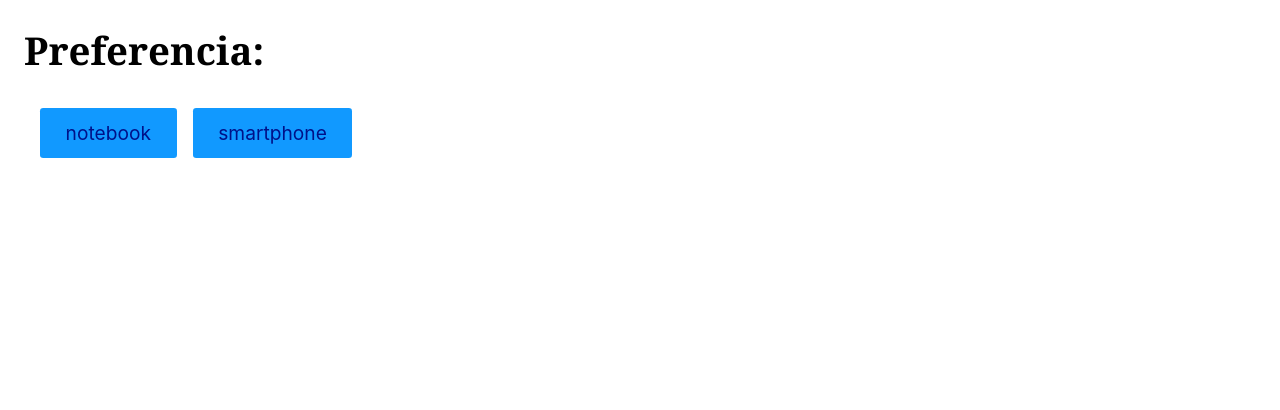
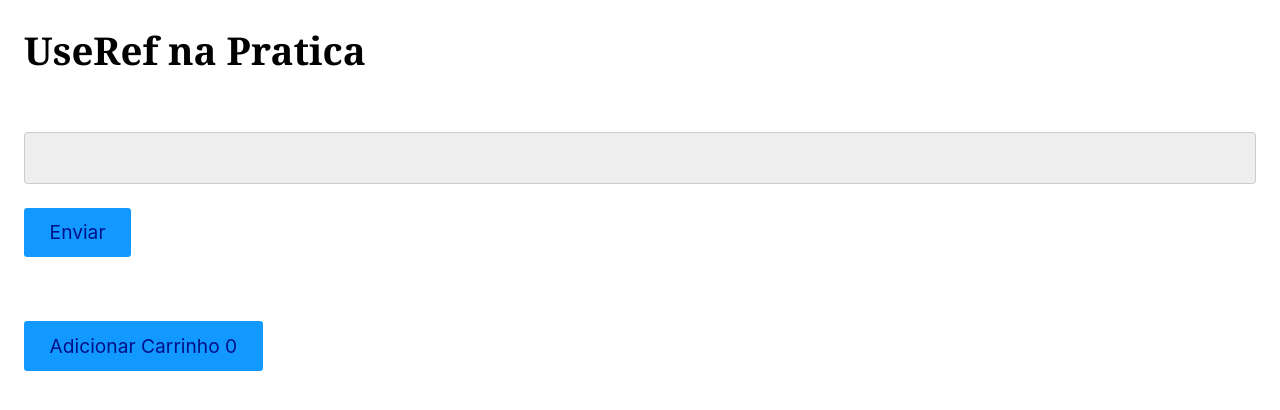
Before and after one commit to WisleyAraujo/ReactCompleto, a React (Vite) app: page / in a window 1280 px wide. Shown: the top 410 px of the page. Built offline with nearby package versions, Linux system fonts and the light colour scheme.

Commit message:
useRef, na pratica, e tirando o StricTmode

```diff
--- a/src/App.jsx
+++ b/src/App.jsx
@@ -1,8 +1,8 @@
 import "./App.css";
 import React from "react";
-import ProdutoLocalStorage from "./components/ProdutoLocalStorage.jsx";
+import UseRef from "./components/UseRef.jsx";
 function App() {
-  return <ProdutoLocalStorage />;
+  return <UseRef />;
 }
 
 export default App;
--- /dev/null
+++ b/src/components/UseRef.jsx
@@ -0,0 +1,57 @@
+import React from "react";
+
+const UseRef = () => {
+  const [comentarios, setComentarios] = React.useState([]);
+  const [input, setInput] = React.useState("");
+  const [carrinho, setCarrinho] = React.useState(0);
+  const [notifi, setNotifi] = React.useState(null);
+
+  const timeOutRef = React.useRef();
+  console.log(timeOutRef.current);
+  function addCarItem() {
+    setCarrinho(carrinho + 1);
+    setNotifi(`Item adicionado no carrinho`);
+
+    clearTimeout(timeOutRef.current);
+    timeOutRef.current = setTimeout(() => {
+      setNotifi(null);
+    }, 2000);
+    console.log(timeOutRef.current);
+  }
+
+  const inputElement = React.useRef();
+  function handleClick() {
+    setComentarios([...comentarios, input]);
+    setInput("");
+    inputElement.current.focus();
+  }
+
+  return (
+    <main>
+      <div>
+        <h1>UseRef na Pratica</h1>
+        <br />
+        <ul>
+          {comentarios.map((comentarios) => (
+            <li key={comentarios}>{comentarios}</li>
+          ))}
+        </ul>
+        <input
+          type="text"
+          value={input}
+          ref={inputElement}
+          onChange={({ target }) => setInput(target.value)}
+        />
+        <br />
+        <button onClick={handleClick}>Enviar</button>
+      </div>
+      <br /> <br />
+      <div>
+        <p>{notifi}</p>
+        <button onClick={addCarItem}>Adicionar Carrinho {carrinho}</button>
+      </div>
+    </main>
+  );
+};
+
+export default UseRef;
--- a/src/main.jsx
+++ b/src/main.jsx
@@ -4,7 +4,7 @@ import App from './App.jsx'
 
 
 ReactDOM.createRoot(document.getElementById('root')).render(
-  <React.StrictMode>
+
     <App />
-  </React.StrictMode>,
+
 )
```
